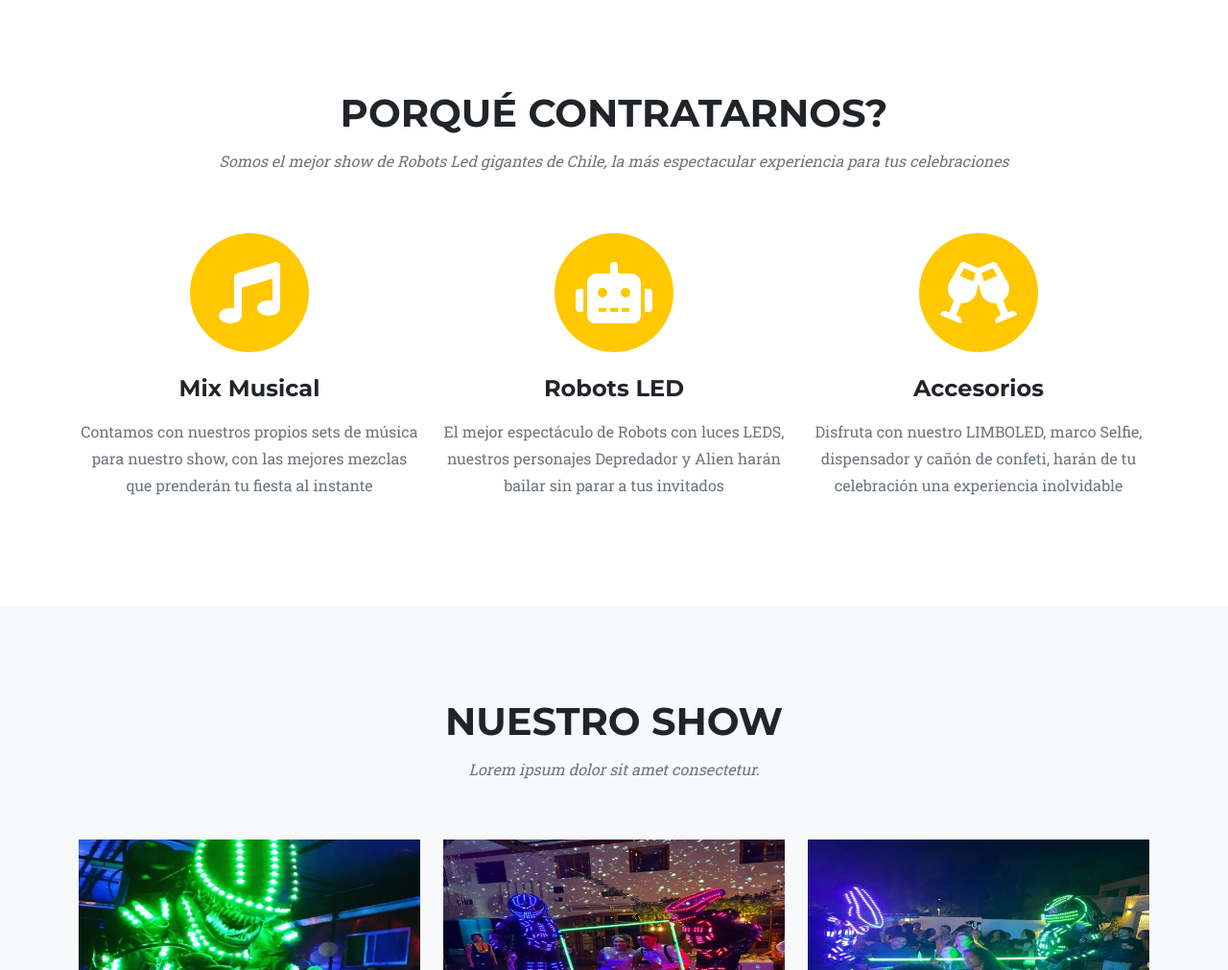
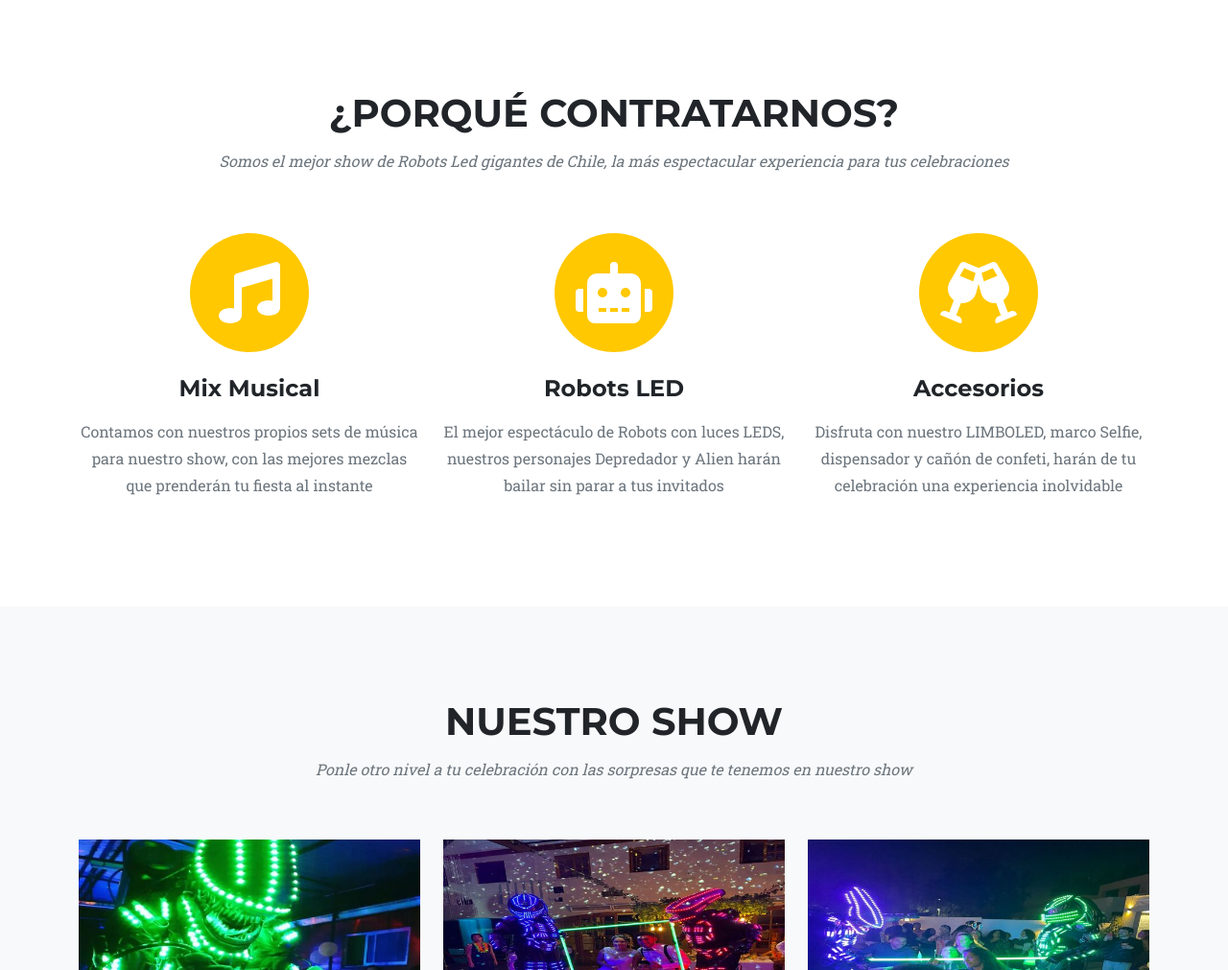
Before and after one commit to ingjogonza/tecnobotsled-site, a plain HTML site: page index.html in a window 1280 px wide. Shown: the part 678-1689 px from the top of the page at 96% size. Drawn offline with nearby package versions, Linux system fonts and the light colour scheme.

Commit message:
2da version pagina tecnobots

```diff
--- a/index.html
+++ b/index.html
@@ -48,7 +48,7 @@
         <section class="page-section" id="services">
             <div class="container">
                 <div class="text-center">
-                    <h2 class="section-heading text-uppercase">Porqué contratarnos?</h2>
+                    <h2 class="section-heading text-uppercase">¿Porqué contratarnos?</h2>
                     <h3 class="section-subheading text-muted">Somos el mejor show de Robots Led gigantes de Chile, la más espectacular experiencia para tus celebraciones</h3>
                 </div>
                 <div class="row text-center">
@@ -84,7 +84,7 @@
             <div class="container">
                 <div class="text-center">
                     <h2 class="section-heading text-uppercase">Nuestro Show</h2>
-                    <h3 class="section-subheading text-muted">Lorem ipsum dolor sit amet consectetur.</h3>
+                    <h3 class="section-subheading text-muted">Ponle otro nivel a tu celebración con las sorpresas que te tenemos en nuestro show</h3>
                 </div>
                 <div class="row">
                     <div class="col-lg-4 col-sm-6 mb-4">
```
